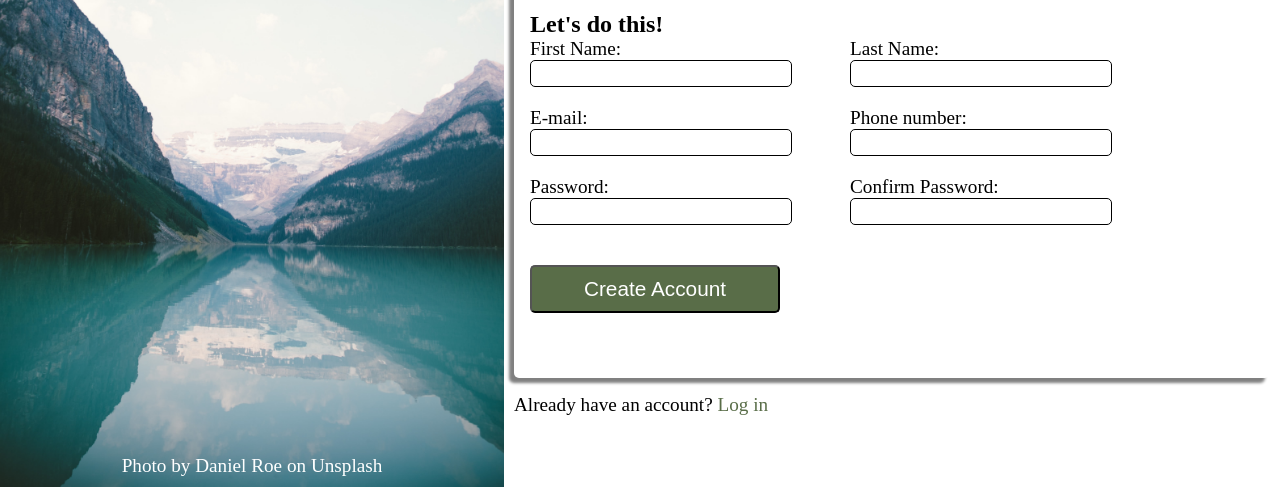
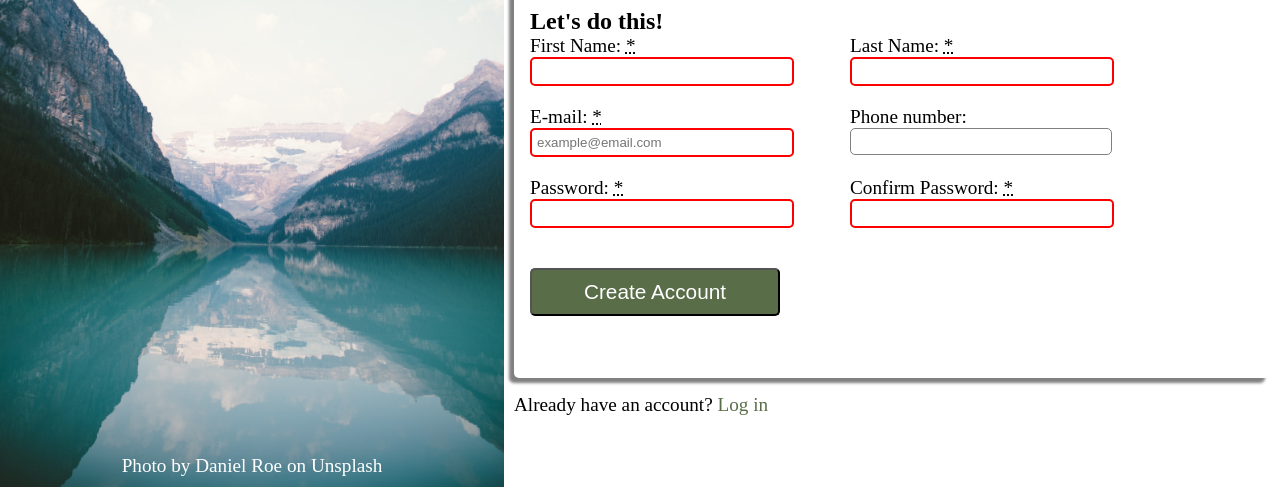
Before and after one commit to AmosMVL2261/sign-up_form, a plain HTML site: page index.html in a window 1280 px wide. Shown: the part 313-800 px from the top of the page. Drawn offline with Linux system fonts and the light colour scheme.

Commit message:
invalid input css added

```diff
--- a/index.html
+++ b/index.html
@@ -27,36 +27,36 @@
                 <p>Sign up <em>now</em> to get started</p>
                 <p>You <em>know</em> you want to.</p>
             </section>
-            <form action="" method="" class="flex-column flex-space">
+            <form action="" method="" id="userDataForm" class="flex-column flex-space">
                 <h2>Let's do this!</h2>
                 <ul>
                     <li>
-                        <label for="firstName">First Name:</label>
-                        <input type="text" id="firstName" name="firstName">
+                        <label for="firstName">First Name: <abbr title="required">*</abbr></label>
+                        <input type="text" id="firstName" name="firstName" required>
                     </li>
                     <li>
-                        <label for="lastName">Last Name:</label>
-                        <input type="text" id="lastName" name="lastName">
+                        <label for="lastName">Last Name: <abbr title="required">*</abbr></label>
+                        <input type="text" id="lastName" name="lastName" required>
                     </li>
                     <li>
-                        <label for="mail">E-mail:</label>
-                        <input type="email" id="mail" name="email">
+                        <label for="mail">E-mail: <abbr title="required">*</abbr></label>
+                        <input type="email" id="mail" name="email" placeholder="example@email.com"  required>
                     </li>
                     <li>
                         <label for="phone">Phone number:</label>
                         <input type="tel" id="phone" name="phoneNumber">
                     </li>
                     <li>
-                        <label for="password">Password:</label>
-                        <input type="password" name="password" id="password">
+                        <label for="password">Password: <abbr title="required">*</abbr></label>
+                        <input type="password" name="password" id="password" required>
                     </li>
                     <li>
-                        <label for="passwordC">Confirm Password:</label>
-                        <input type="password" name="passwordC" id="passwordC">
+                        <label for="passwordC">Confirm Password: <abbr title="required">*</abbr></label>
+                        <input type="password" name="passwordC" id="confirmPassword" required>
                     </li>
                 </ul>
 
-                <button type="submit">Create Account</button>
+                <button type="submit" id="submitButton">Create Account</button>
             </form>
             <p id="join">Already have an account? <a href="" class="green">Log in</a></p>
 
--- a/styles/style.css
+++ b/styles/style.css
@@ -128,10 +128,14 @@ form > ul > li > label {
 }
 
 input {
-    border: 1px solid;
+    border: 1px solid gray;
     border-radius: 5px;
     padding: 5px 5px;
     width : 250px;
+}
+
+input:invalid {
+    border: 2px solid red;
 }
 
 button {
```
Also changed, not shown: scripts/script.js (added).
